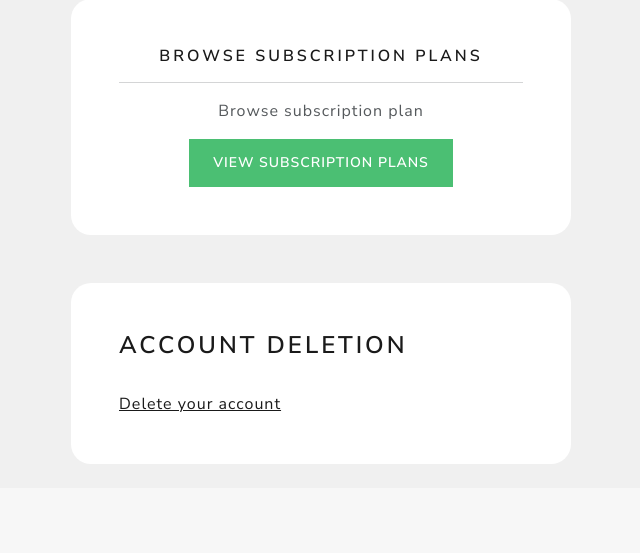
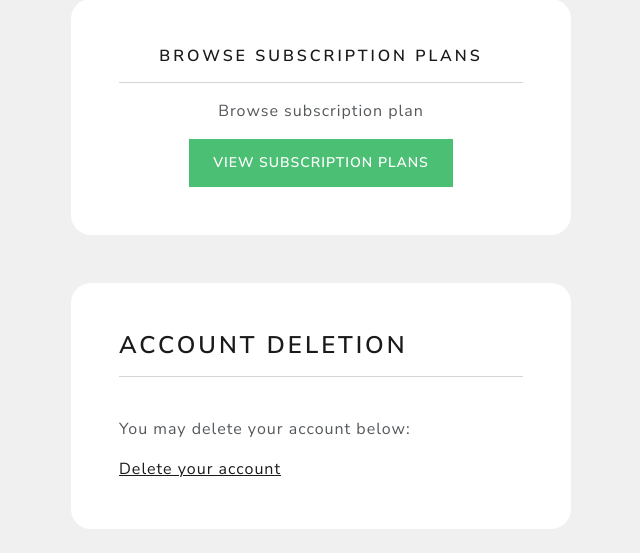
Before and after one commit to liberbell/py54, a Django app: page /client/account-management-2 in a window 1280 px wide. Shown: the part 729-1282 px from the top of the page, without its empty margins (319-959 px from the left). Before the commit the page ends 1141 px from the top, so only its background shows below. Run offline with Django 5.2, Linux system fonts and the light colour scheme; a user stored in the database is signed in; data that the repository does not hold is empty; some libraries are stand-ins or nearby versions.

Commit message:
account-management2

```diff
--- a/subplatform/client/templates/client/account-management.html
+++ b/subplatform/client/templates/client/account-management.html
@@ -68,7 +68,9 @@
 
     <div class="container bg-white shadow-md p-5 form-layout">
         <h3>Account Deletion</h3>
+        <hr>
         <br>
+        <p>You may delete your account below: </p>
         <a href="{% url "delete-account-2" %}">Delete your account</a>
     </div>
     <br>
```
